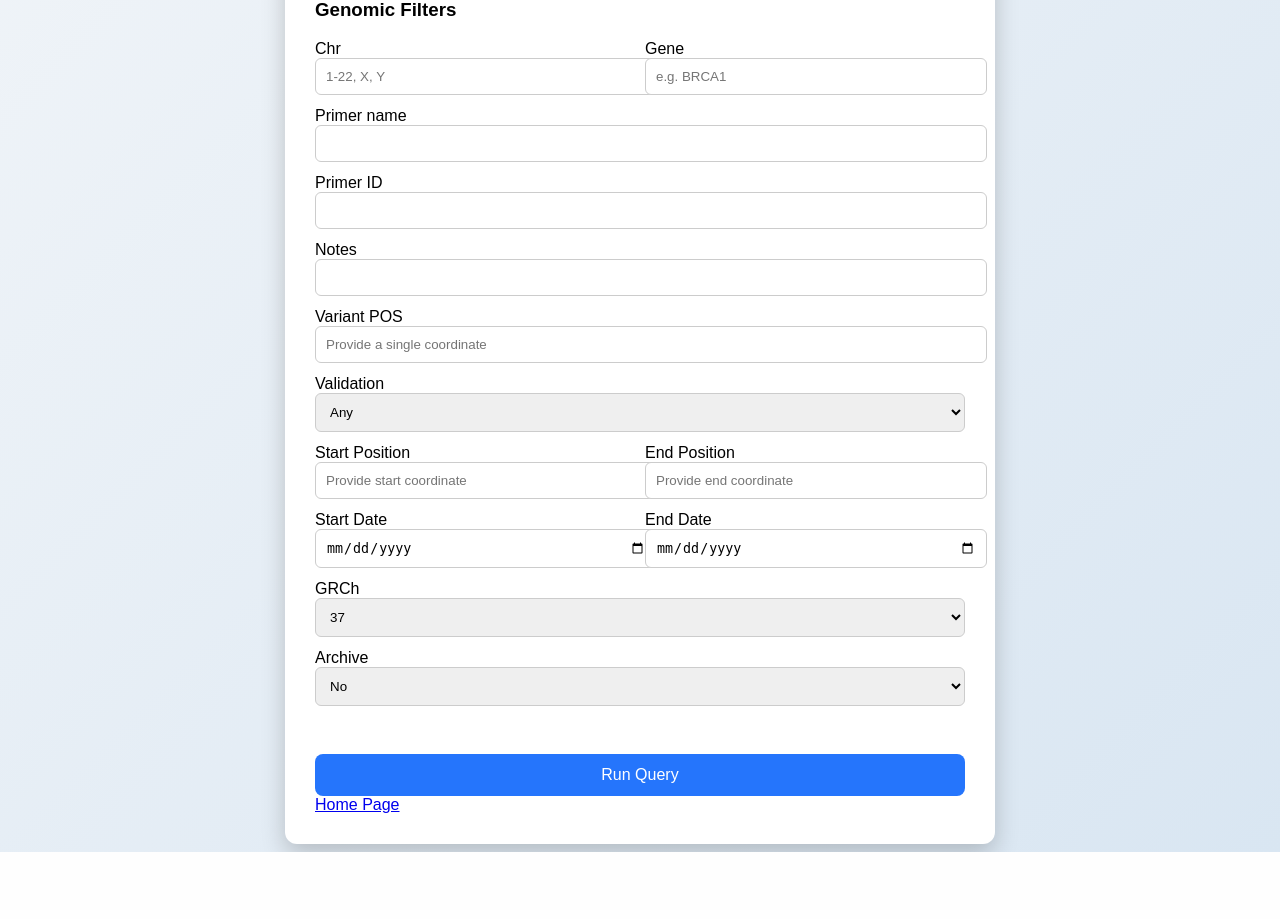
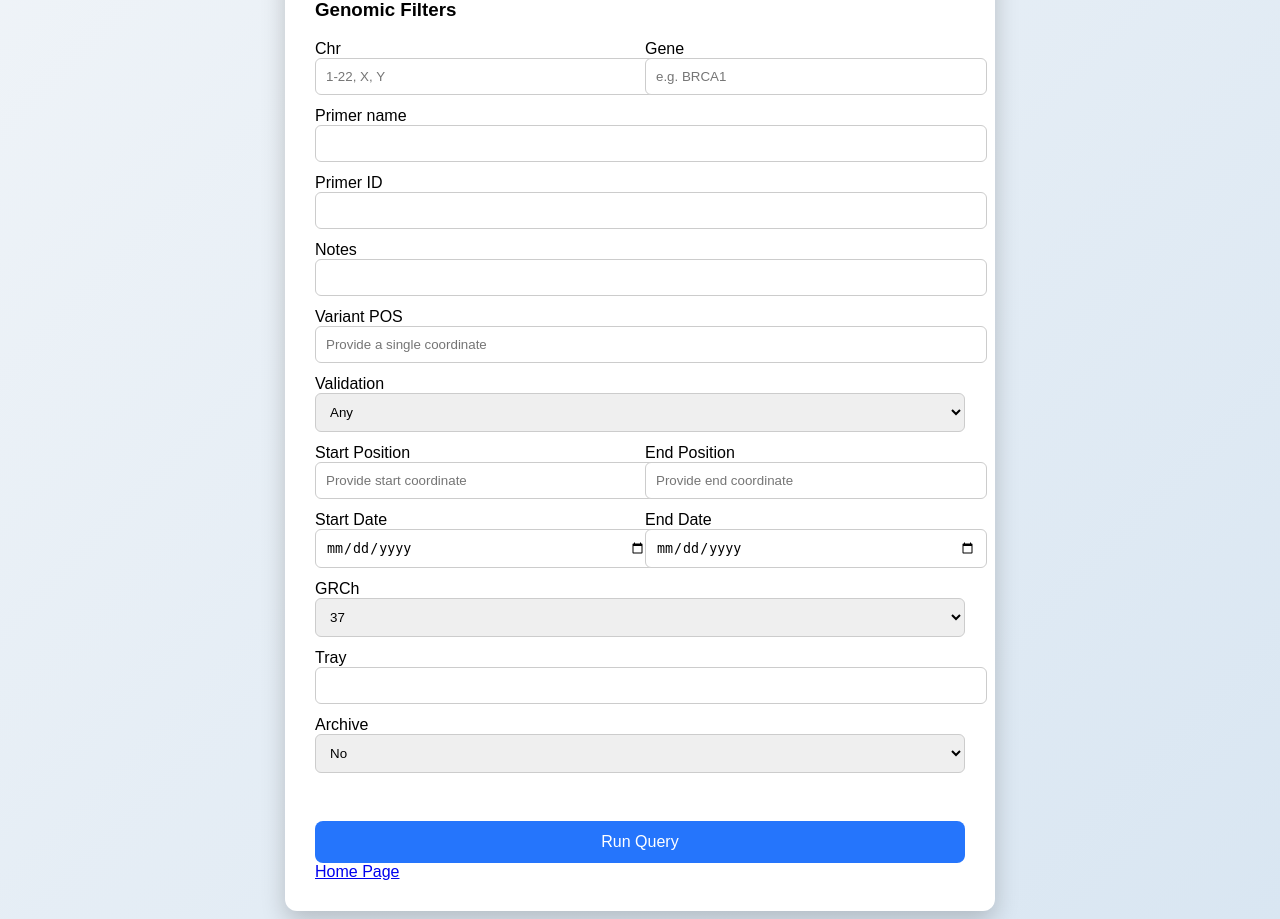
Before and after one commit to moka-guys/gstt_primer_design, a Flask app: page /query in a window 1280 px wide. Shown: the part 159-1078 px from the top of the page. Before the commit the page ends 1011 px from the top, so only its background shows below. Run offline with Flask 3, Linux system fonts and the light colour scheme; the visitor is signed in with stand-in values (Sample User, id 1); parts of the project's set-up code (start-up, migrations or seed data) failed here and were passed over; some libraries are stand-ins or nearby versions.

Commit message:
update query table

```diff
--- a/app.py
+++ b/app.py
@@ -392,6 +392,7 @@ def query_data():
         passed_validation = request.form.get('passed_validation')
         archive = request.form.get('archive')
         grch = request.form.get('grch')
+        tray = request.form.get('tray')
         start = request.form.get('start')
         end = request.form.get('end')
         notes = request.form.get('notes')
@@ -400,7 +401,7 @@ def query_data():
         variant_pos = request.form.get('variant_pos')
         # ensure at least one filter exists
         if not any([chr_val, gene_val, primer_name, primer_id, passed_validation,
-                    grch, start, end, archive, notes, start_date, end_date,
+                    grch, tray, start, end, archive, notes, start_date, end_date,
                     variant_pos]):
             return render_template(
                 "query_result.html",
@@ -412,7 +413,7 @@ def query_data():
             result_list, msg = search_postgres(
                 DB_NAME, DB_USER, DB_PASSWORD, DB_HOST,
                 chr_val, gene_val, primer_name, primer_id, passed_validation, grch,
-                archive, notes, variant_pos, start, end, start_date, end_date
+                tray, archive, notes, variant_pos, start, end, start_date, end_date
             )
             session["query_results"] = result_list
             return render_template(
--- a/templates/query.html
+++ b/templates/query.html
@@ -156,6 +156,12 @@
         </div>
         <div class="filter-row">
             <div>
+                <label>Tray</label>
+                <input type="text" name="tray" placeholder="">
+            </div>
+        </div>
+        <div class="filter-row">
+            <div>
                 <label>Archive</label>
                 <select name="archive">
                     <option value="">Any</option>
```
Also changed, not shown: database/query_db.py (+6 -2 lines), templates/query_result.html (+12 -2 lines).
